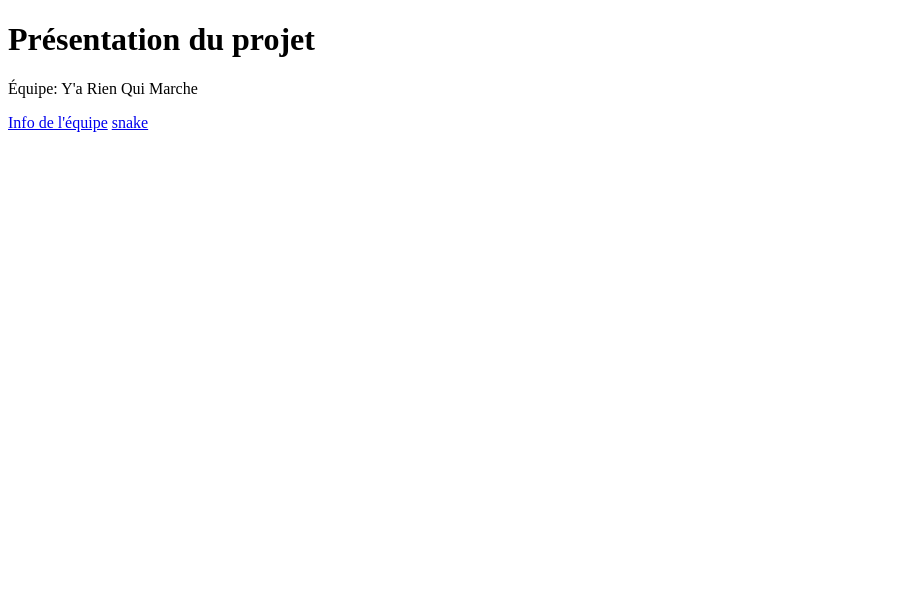
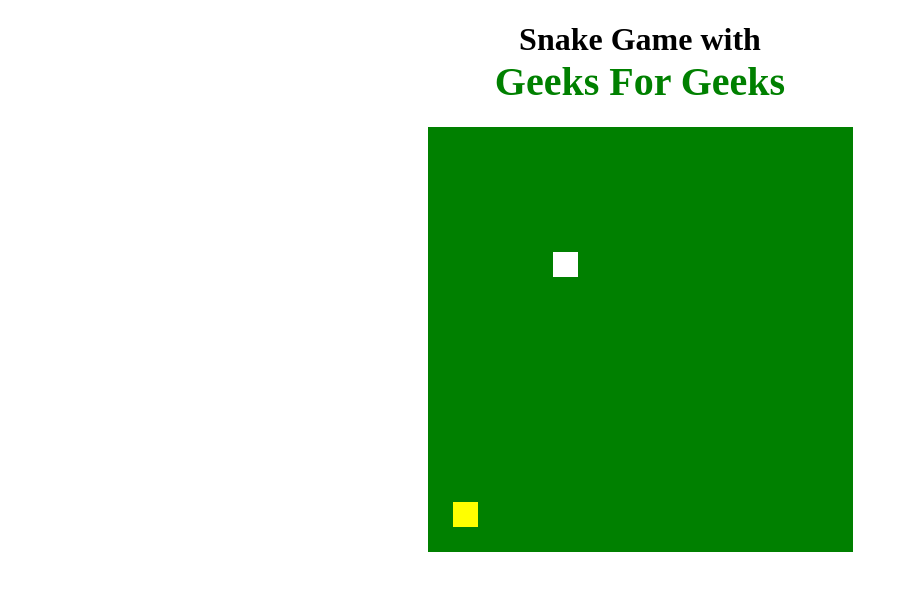
Before and after one commit to Renethan/NuitInfo, a plain HTML site: page snake.html in a window 1280 px wide. Shown: the whole page, without its empty margins (0-908 px from the left). Drawn offline with Linux system fonts and the light colour scheme.

Commit message:
Update snake.html for Snake Game presentation

```diff
--- a/snake.html
+++ b/snake.html
@@ -1,15 +1,20 @@
 <!DOCTYPE html>
-<html lang="fr">
+<html>
+
 <head>
     <meta charset="UTF-8">
-    <meta name="viewport" content="width=device-width, initial-scale=1.0">
-    <title>Page d'accueil</title>
+    <meta name="viewport",
+          content="width=device-width, initial-scale=1.0">
+    <title>Snake Game with GFG</title>
+    <link rel="stylesheet" href="style.css">
+    <script src="script.js"></script>
 </head>
+
 <body>
-    <h1>Présentation du projet</h1>
-    <p>Équipe: Y'a Rien Qui Marche</p>
-    <a href="https://www.nuitdelinfo.com/inscription/equipes/317">Info de l'équipe</a>
-    <a href="snake.html">snake</a>
+    <h1>Snake Game with
+          <div class="geeks">Geeks For Geeks</div>
+    </h1>
+    <canvas id="board"></canvas>
 </body>
 
 </html>
```
